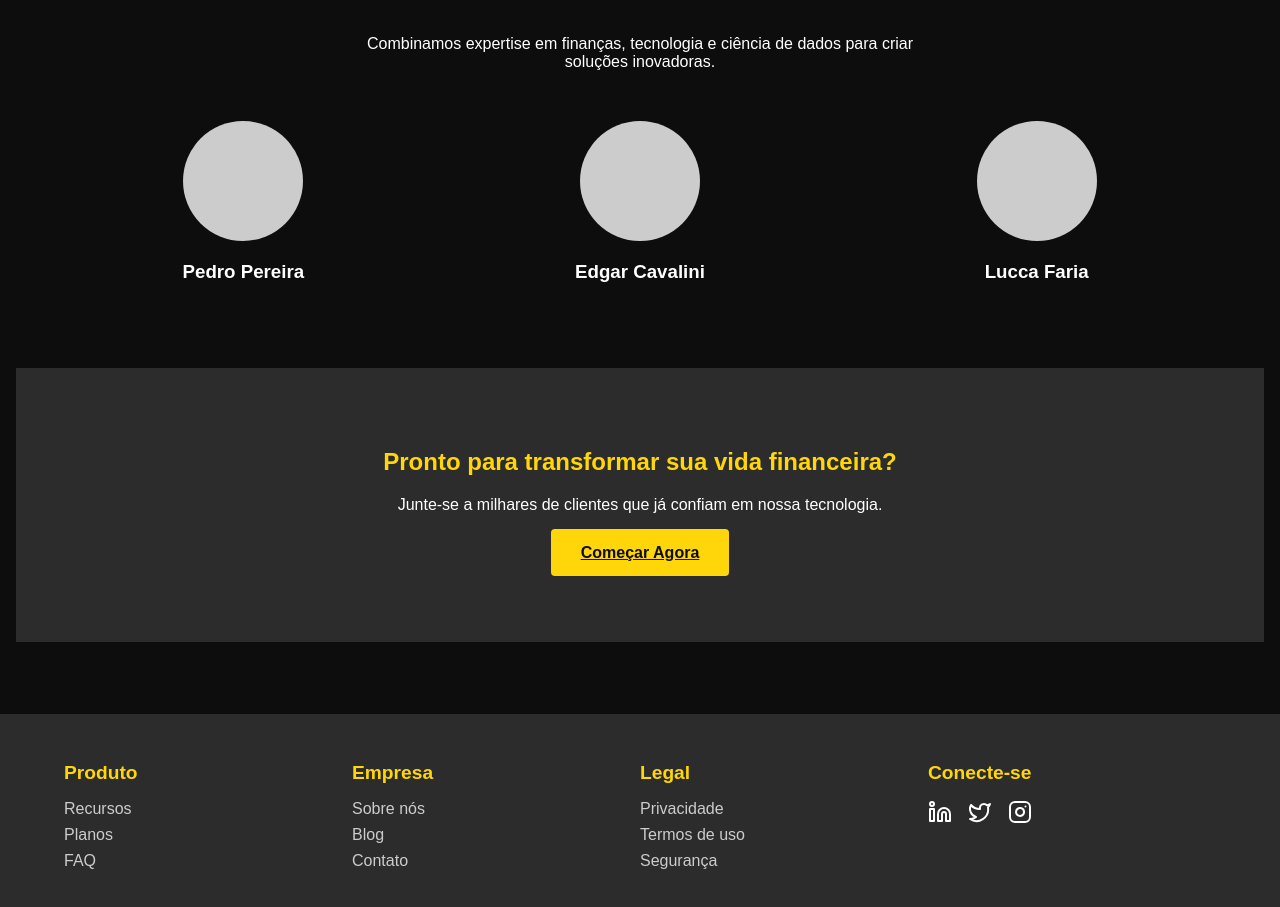
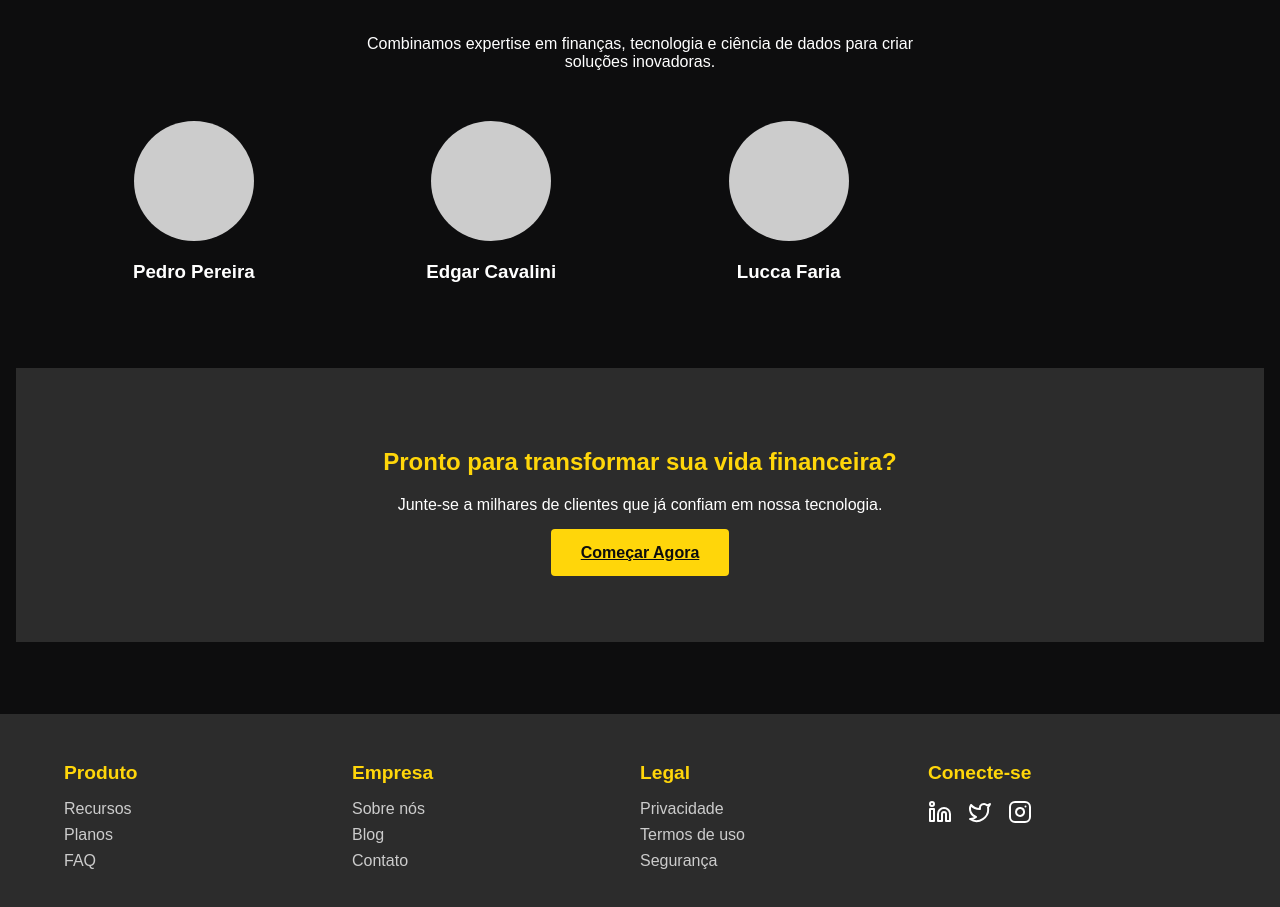
Before and after one commit to PedroPereira13/FiA_, a React (Vite) app: page /Sobrenos in a window 1280 px wide. Shown: the part 1380-2287 px from the top of the page. Built offline with nearby package versions, Linux system fonts and the light colour scheme.

Commit message:
Update Sobrenos.jsx

```diff
--- a/src/pages/Sobrenos/Sobrenos.jsx
+++ b/src/pages/Sobrenos/Sobrenos.jsx
@@ -65,7 +65,7 @@ const Sobrenos = () => {
         <div className="container">
           <h2 className="titulo-secao">Nossa Equipe</h2>
           <p className="descricao-equipe">Combinamos expertise em finanças, tecnologia e ciência de dados para criar soluções inovadoras.</p>
-          <div className="grid-tres-colunas">
+          <div className="grid-quatro-colunas">
             <div className="membro-equipe">
               <div className="avatar"></div>
               <h3>Pedro Pereira</h3>
```
